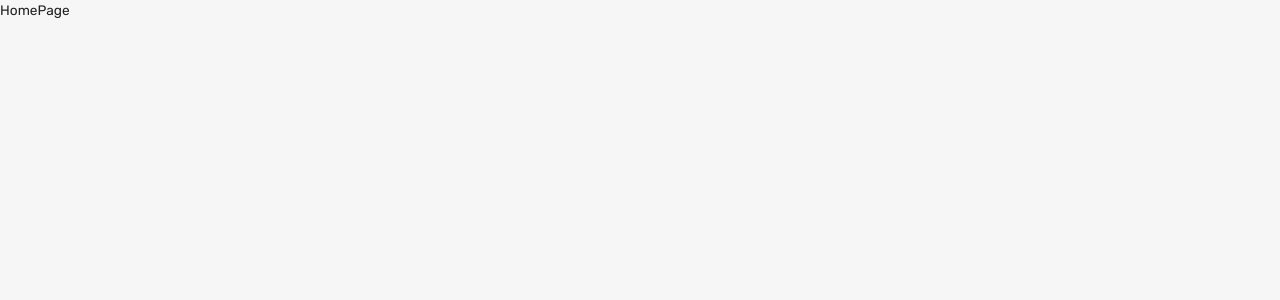
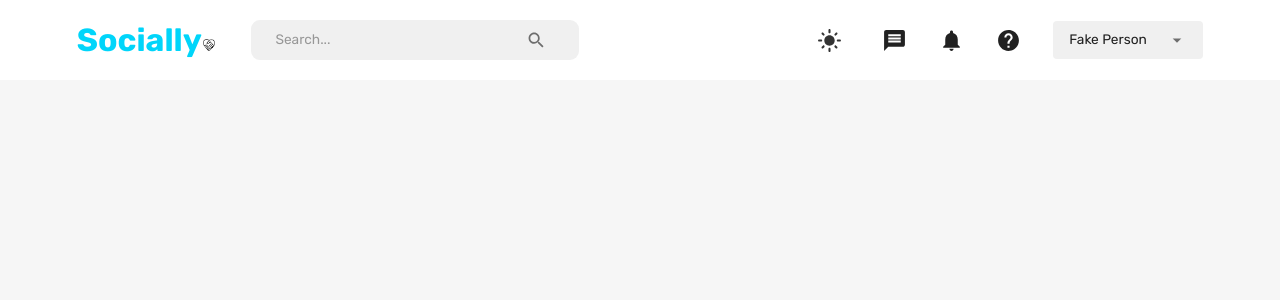
Before and after one commit to shivsgkashyap/social-media-project, a React (Vite) app in the folder client/: page /home in a window 1280 px wide. Shown: the top 300 px of the page. Built offline with nearby package versions, Linux system fonts and the light colour scheme.

Commit message:
Rendered navbar to component

```diff
--- a/client/src/index.css
+++ b/client/src/index.css
@@ -1,38 +1,4 @@
 @import url("https://fonts.googleapis.com/css2?family=Rubik:wght@400;500;700&display=swap");
-
-html {
-  box-sizing: border-box;
-}
-
-*,
-*:before,
-*:after {
-  box-sizing: inherit;
-}
-
-body,
-h1,
-h2,
-h3,
-h4,
-h5,
-h6,
-p,
-ol,
-ul {
-  margin: 0;
-  padding: 0;
-}
-
-ol,
-ul {
-  list-style: none;
-}
-
-img {
-  max-width: 100%;
-  height: auto;
-}
 
 html,
 body,
--- a/client/src/scenes/homePage/HomePage.jsx
+++ b/client/src/scenes/homePage/HomePage.jsx
@@ -1,7 +1,13 @@
+import { Box } from "@mui/material";
 import React from "react";
+import Navbar from "../navbar/Navbar";
 
 const HomePage = () => {
-  return <div>HomePage</div>;
+  return (
+    <Box>
+      <Navbar />
+    </Box>
+  );
 };
 
 export default HomePage;
```
